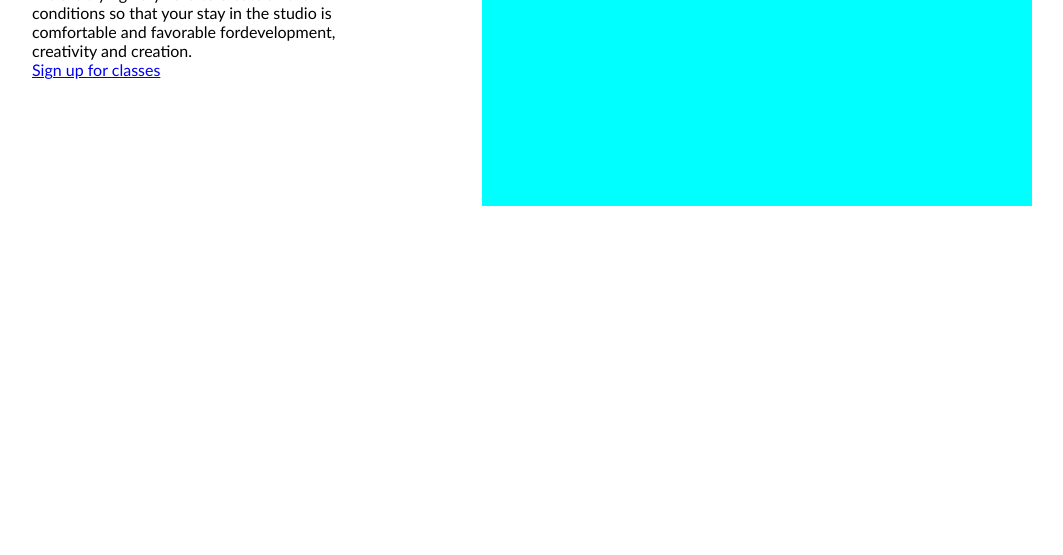
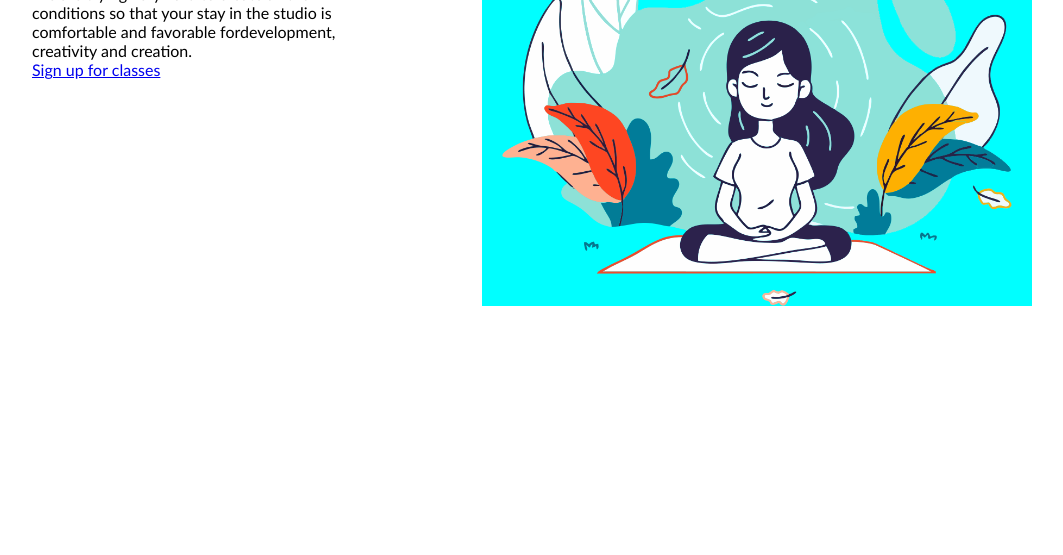
Before and after one commit to neigiamasJonas/4-yoga, a website: page index.html in a window 1280 px wide. Shown: the part 245-800 px from the top of the page, without its empty margins (108-1171 px from the left). Drawn offline with Linux system fonts and the light colour scheme.

Commit message:
image + fit + position

```diff
--- a/index.html
+++ b/index.html
@@ -25,7 +25,7 @@
             <p> We are trying very hard to create all the conditions so that your stay in the studio is comfortable and favorable fordevelopment, creativity and creation.</p>
             <a href="#">Sign up for classes</a>
         </div>
-        <img src="#" alt="Yoga person">
+        <img src="./images/yoga girl.png" alt="Yoga person">
     </main>
 
 </body>
--- a/main.css
+++ b/main.css
@@ -70,7 +70,9 @@ div > a {
 main > img {
     width: 55%;
     background-color: aqua;
-    height: 300px;
-    float: right;
+    float: left;
+    height: 400px;
+    object-fit: contain;
+    object-position: center;
 
 }
```
Also changed, not shown: images/yoga girl.png (added).
